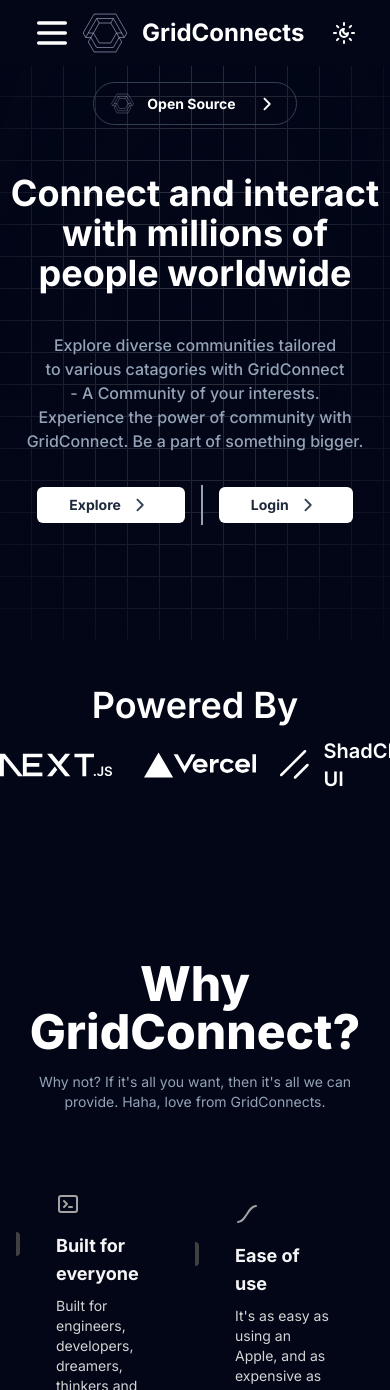
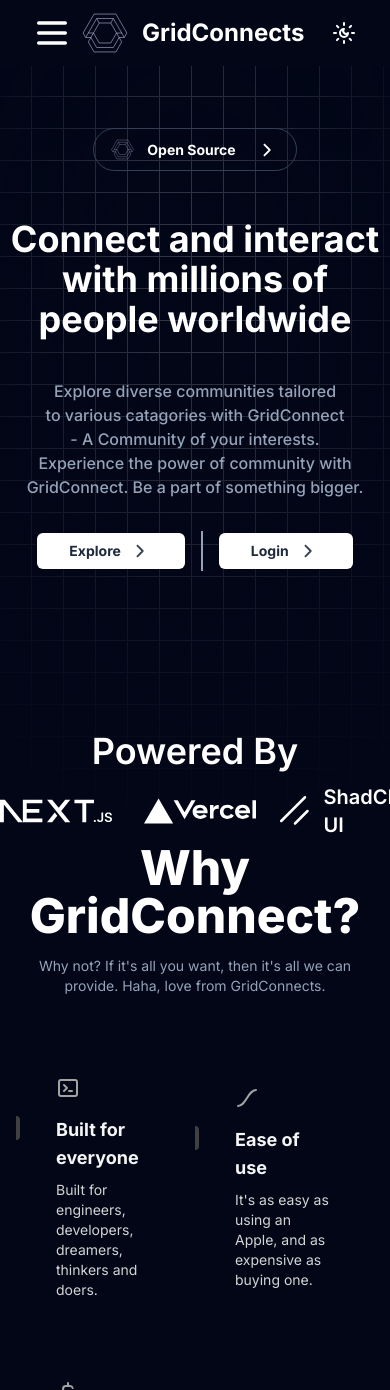
Before and after one commit to CuriousCoder00/GRID-CONNECT, a Next.js app: page / in a window 390 px wide. Shown: the top 1390 px of the page. Built offline with nearby package versions, Linux system fonts and the light colour scheme.

Commit message:
refactor: Update GridBackground component height for better visual display

```diff
--- a/components/gridBackground.tsx
+++ b/components/gridBackground.tsx
@@ -7,13 +7,13 @@ type bgProps = {
 export function GridBackground({ children }: bgProps) {
 
   return (
-    <div className="h-[60rem] dark:bg-slate-950 w-full dark:bg-grid-white/[0.3] bg-grid-black/[0.2] relative flex flex-col items-center justify-center">
+    <div className="md:h-[60rem] h-screen dark:bg-slate-950 w-full dark:bg-grid-white/[0.3] bg-grid-black/[0.2] relative flex flex-col items-center justify-center">
       <div className="absolute dark:bg-slate-950 pointer-events-none inset-0 flex items-center justify-center [mask-image:radial-gradient(ellipse_at_center,transparent_20%,black)]"></div>
-      <div className="relative z-20 mt-12">
+      <div className="relative z-20 md:mt-12 max-md:mt-64">
         {children}
       </div>
-      <div className="absolute top-0 bg-gradient-to-b dark:to-slate-950 from-transparent to-slate-100 h-[50rem] w-full bg-clip-border"/>
-      <div className="absolute bottom-0 bg-white dark:bg-slate-950 h-[20rem] w-full bg-clip-border"/>
+      <div className="absolute top-0 bg-gradient-to-b dark:to-slate-950 from-transparent to-slate-100 md:h-[50rem] h-full w-full bg-clip-border"/>
+      <div className="absolute bottom-0 bg-white max-md:hidden dark:bg-slate-950 h-[20rem] w-full bg-clip-border"/>
     </div>
   );
 }
```
